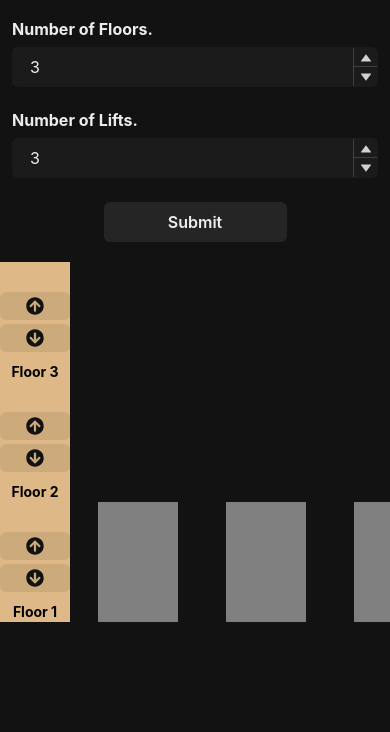
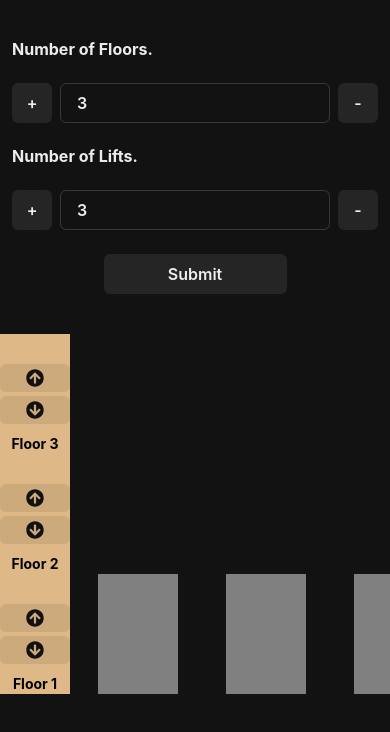
Before and after one commit to AnshJain-Shwalia/Lift-Simulation-Vercel, a React (Vite) app: page / in a window 390 px wide. Shown: the top 732 px of the page. Built offline with nearby package versions, Linux system fonts and the light colour scheme.

Commit message:
better mobile UI.

```diff
--- a/src/components/InputBar/InputBar.tsx
+++ b/src/components/InputBar/InputBar.tsx
@@ -1,14 +1,17 @@
 import {
     Button,
     Heading,
+    Hide,
     NumberDecrementStepper,
     NumberIncrementStepper,
     NumberInput,
     NumberInputField,
     NumberInputStepper,
+    Show,
     Stack,
 } from "@chakra-ui/react";
 import { useRef } from "react";
+import InputBarMobile from "./InputBarMobile";
 
 interface Props {
     setValues: (floors: number, lifts: number) => void;
@@ -28,6 +31,7 @@ const InputBar = ({ setValues }: Props) => {
     return (
         <>
             <Stack spacing={6} paddingY={5}>
+                <Show above="md">
                     <Stack>
                         <Heading size={{ base: "sm", md: "md" }}>
                             Number of Floors.
@@ -36,7 +40,7 @@ const InputBar = ({ setValues }: Props) => {
                             variant={"filled"}
                             defaultValue={3}
                             min={2}
-                        max={100}
+                            max={30}
                         >
                             <NumberInputField ref={floorRef} />
                             <NumberInputStepper>
@@ -52,7 +56,7 @@ const InputBar = ({ setValues }: Props) => {
                         <NumberInput
                             defaultValue={3}
                             min={2}
-                        max={100}
+                            max={11}
                             variant={"filled"}
                         >
                             <NumberInputField ref={liftRef} />
@@ -69,6 +73,10 @@ const InputBar = ({ setValues }: Props) => {
                     >
                         Submit
                     </Button>
+                </Show>
+                <Hide above="md">
+                    <InputBarMobile setValues={setValues} />
+                </Hide>
             </Stack>
         </>
     );
--- /dev/null
+++ b/src/components/InputBar/InputBarMobile.tsx
@@ -0,0 +1,124 @@
+import {
+    Button,
+    Collapse,
+    HStack,
+    Heading,
+    Input,
+    Stack,
+    useDisclosure,
+    useNumberInput,
+} from "@chakra-ui/react";
+import { AnimatePresence, motion } from "framer-motion";
+import { useRef } from "react";
+
+interface Props {
+    setValues: (floors: number, lifts: number) => void;
+}
+
+const InputBarMobile = ({ setValues }: Props) => {
+    const floorRef = useRef<HTMLInputElement>(null);
+    const liftRef = useRef<HTMLInputElement>(null);
+    const { isOpen, onToggle } = useDisclosure();
+
+    const onClick = () => {
+        setValues(
+            parseInt(floorRef.current?.value as string),
+            parseInt(liftRef.current?.value as string)
+        );
+        onToggle();
+    };
+    const {
+        getInputProps: getInputPropsf,
+        getIncrementButtonProps: getIncrementButtonPropsf,
+        getDecrementButtonProps: getDecrementButtonPropsf,
+    } = useNumberInput({
+        step: 1,
+        defaultValue: 3,
+        min: 2,
+        max: 30,
+        precision: 0,
+    });
+
+    const incf = getIncrementButtonPropsf();
+    const decf = getDecrementButtonPropsf();
+    const inputf = getInputPropsf();
+
+    const {
+        getInputProps: getInputPropsl,
+        getIncrementButtonProps: getIncrementButtonPropsl,
+        getDecrementButtonProps: getDecrementButtonPropsl,
+    } = useNumberInput({
+        step: 1,
+        defaultValue: 3,
+        min: 2,
+        max: 11,
+        precision: 0,
+    });
+
+    const incl = getIncrementButtonPropsl();
+    const decl = getDecrementButtonPropsl();
+    const inputl = getInputPropsl();
+
+    return (
+        <>
+            <AnimatePresence>
+                {isOpen && (
+                    <motion.div
+                        initial={{ height: 0, opacity: 0 }}
+                        animate={{ height: "auto", opacity: 1 }}
+                        exit={{ height: 0, opacity: 0 }}
+                        transition={{ duration: 0.5 }}
+                    >
+                        <Button onClick={onToggle}>Change Values.</Button>
+                    </motion.div>
+                )}
+            </AnimatePresence>
+            <AnimatePresence>
+                <Collapse
+                    in={!isOpen}
+                    transition={{
+                        enter: { duration: 0.5, ease: "easeInOut" },
+                        exit: { duration: 0.5, ease: "easeInOut" },
+                    }}
+                    animateOpacity
+                >
+                    <Stack spacing={6} paddingY={5}>
+                        <Heading size={{ base: "sm", md: "md" }}>
+                            Number of Floors.
+                        </Heading>
+                        <HStack>
+                            <Button {...incf}>+</Button>
+                            <Input
+                                {...inputf}
+                                fontWeight={"semibold"}
+                                ref={floorRef}
+                            />
+                            <Button {...decf}>-</Button>
+                        </HStack>
+                        <Heading size={{ base: "sm", md: "md" }}>
+                            Number of Lifts.
+                        </Heading>
+                        <HStack>
+                            <Button {...incl}>+</Button>
+                            <Input
+                                {...inputl}
+                                fontWeight={"semibold"}
+                                ref={liftRef}
+                            />
+                            <Button {...decl}>-</Button>
+                        </HStack>
+                        <Button
+                            width={{ base: "50%", md: "100%" }}
+                            alignSelf={"center"}
+                            onClick={onClick}
+                        >
+                            Submit
+                        </Button>
+                    </Stack>
+                </Collapse>
+            </AnimatePresence>
+        </>
+    );
+};
+
+export default InputBarMobile;
```
Lines whose indentation alone changed are shown as unchanged.
